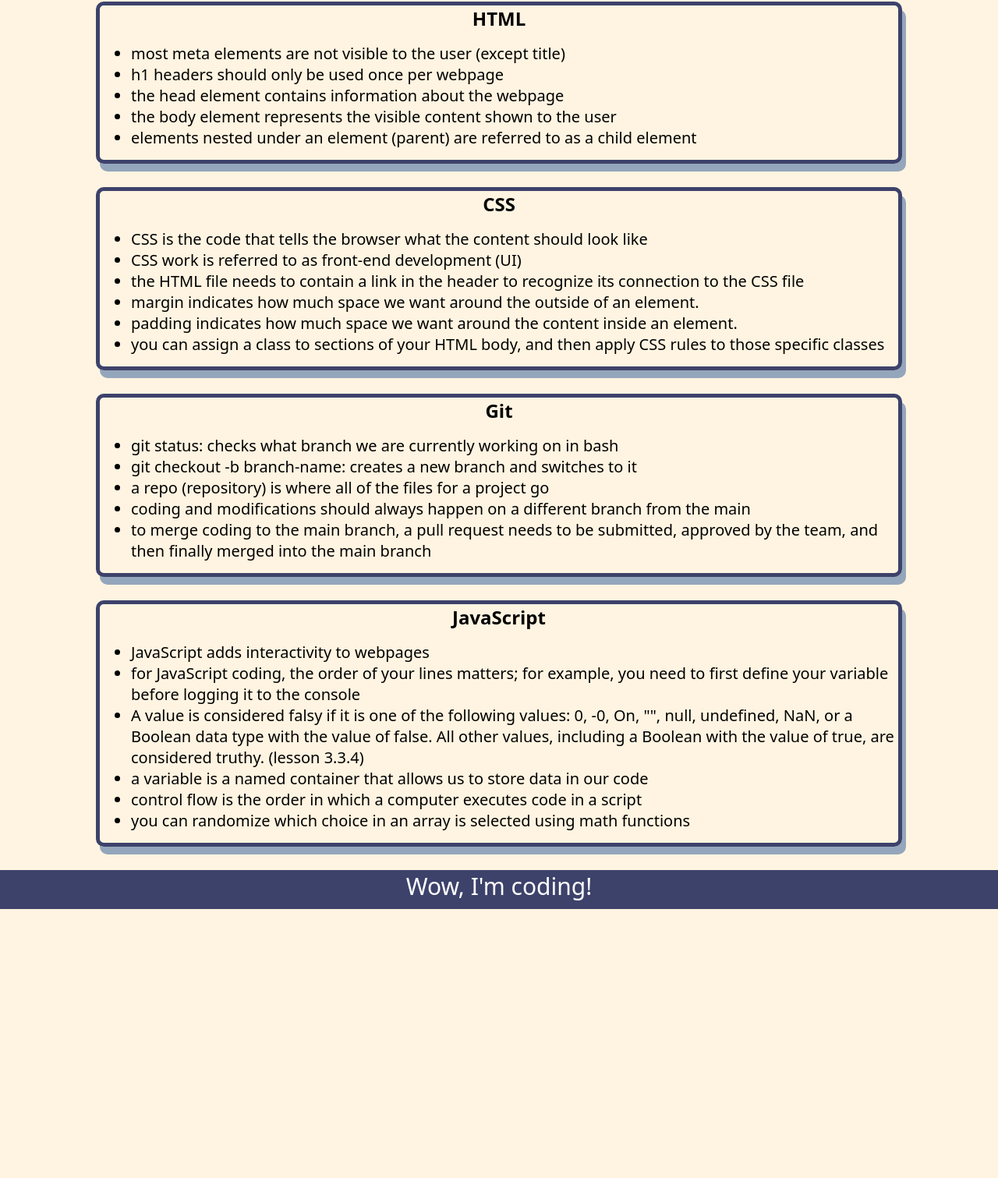
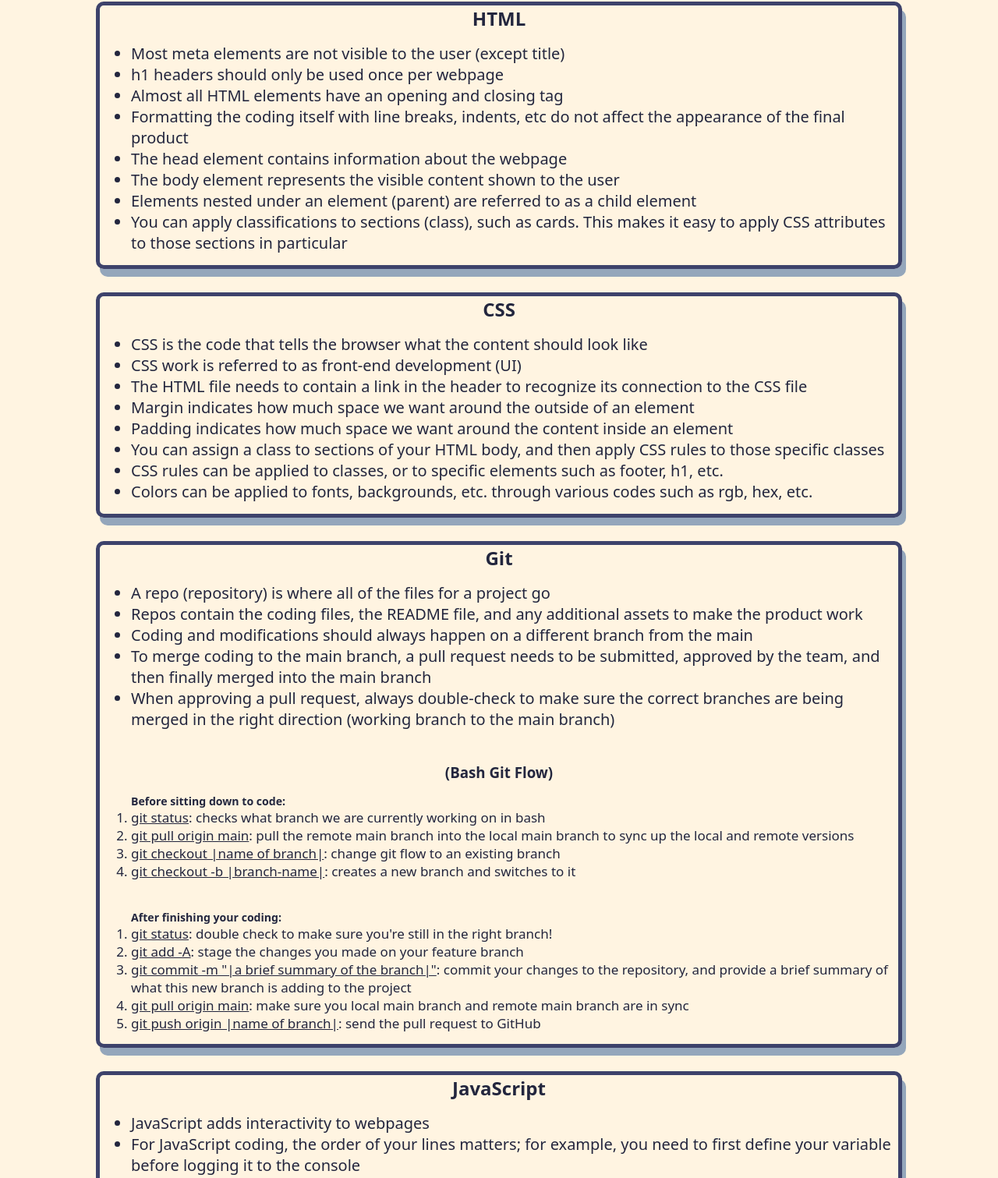
Before and after one commit to CollyLee/Prework-Study-Guide, a plain HTML site: page index.html in a window 1280 px wide. Shown: the part 278-1789 px from the top of the page at 78% size. Before the commit the page ends 1444 px from the top, so only its background shows below. Drawn offline with Linux system fonts and the light colour scheme.

Commit message:
wrote the README as well as made some final additions to the notes in the HTML file

```diff
--- a/assets/style.css
+++ b/assets/style.css
@@ -19,13 +19,15 @@ footer {
 }
 
 h1,
-h2 {
+h2,
+h3,
+h4 {
     text-align: center;
 }
 
 body {
     background-color: #FFF4e1;
-    color: rgb(0, 0, 0);
+    color: #23263e;
 }
 
 img {
@@ -43,6 +45,13 @@ ul {
     margin: 15px auto;
 }
 
+
+ol {
+    padding-left: 40px;
+    font-size: 17px;
+    margin: 15px auto;
+}
+
 p {
     text-align: center;
     font-size: 30px;
--- a/index.html
+++ b/index.html
@@ -20,11 +20,14 @@
       <section class="card" id="html-section">
         <h2>HTML</h2>
      <ul>
-       <li>most meta elements are not visible to the user (except title)</li>
+       <li>Most meta elements are not visible to the user (except title)</li>
        <li>h1 headers should only be used once per webpage</li>
-       <li>the head element contains information about the webpage</li>
-       <li>the body element represents the visible content shown to the user</li>
-       <li>elements nested under an element (parent) are referred to as a child element</li>
+       <li>Almost all HTML elements have an opening and closing tag</li>
+       <li>Formatting the coding itself with line breaks, indents, etc do not affect the appearance of the final product</li>
+       <li>The head element contains information about the webpage</li>
+       <li>The body element represents the visible content shown to the user</li>
+       <li>Elements nested under an element (parent) are referred to as a child element</li>
+       <li>You can apply classifications to sections (class), such as cards. This makes it easy to apply CSS attributes to those sections in particular</li>
      </ul>
       </section>
       <section class="card" id="css-section">
@@ -32,33 +35,58 @@
       <ul>
         <li>CSS is the code that tells the browser what the content should look like</li>
         <li>CSS work is referred to as front-end development (UI)</li>
-        <li>the HTML file needs to contain a link in the header to recognize its connection to the CSS file</li>
-        <li>margin indicates how much space we want around the outside of an element.</li>
-        <li>padding indicates how much space we want around the content inside an element.</li>
-        <li>you can assign a class to sections of your HTML body, and then apply CSS rules to those specific classes</li>
+        <li>The HTML file needs to contain a link in the header to recognize its connection to the CSS file</li>
+        <li>Margin indicates how much space we want around the outside of an element</li>
+        <li>Padding indicates how much space we want around the content inside an element</li>
+        <li>You can assign a class to sections of your HTML body, and then apply CSS rules to those specific classes</li>
+        <li>CSS rules can be applied to classes, or to specific elements such as footer, h1, etc.</li>
+        <li>Colors can be applied to fonts, backgrounds, etc. through various codes such as rgb, hex, etc.</li>
       </ul>
       </section>
 
       <section class="card" id="git-section">
         <h2>Git</h2>
         <ul>
-          <li>git status: checks what branch we are currently working on in bash</li>
-          <li>git checkout -b branch-name: creates a new branch and switches to it</li>
-          <li>a repo (repository) is where all of the files for a project go</li>
-          <li>coding and modifications should always happen on a different branch from the main</li>
-          <li>to merge coding to the main branch, a pull request needs to be submitted, approved by the team, and then finally merged into the main branch</li>
+
+          <li>A repo (repository) is where all of the files for a project go</li>
+          <li>Repos contain the coding files, the README file, and any additional assets to make the product work</li>
+          <li>Coding and modifications should always happen on a different branch from the main</li>
+          <li>To merge coding to the main branch, a pull request needs to be submitted, approved by the team, and then finally merged into the main branch</li>
+          <li>When approving a pull request, always double-check to make sure the correct branches are being merged in the right direction (working branch to the main branch)</li>
+          <br>
+
         </ul>
+          <h3> (Bash Git Flow) </h3>
+        <ol>
+
+          <h5>Before sitting down to code:</h5>
+          <li><u>git status</u>: checks what branch we are currently working on in bash</li>
+          <li><u>git pull origin main</u>: pull the remote main branch into the local main branch to sync up the local and remote versions</li>
+          <li><u>git checkout |name of branch|</u>: change git flow to an existing branch</name></li>
+          <li><u>git checkout -b |branch-name|</u>: creates a new branch and switches to it</li> <br>
+        </ol>
+
+        <ol>
+        <h5>After finishing your coding:</h5>
+          <li><u>git status</u>: double check to make sure you're still in the right branch!</li>
+          <li><u>git add -A</u>: stage the changes you made on your feature branch</li>
+          <li><u>git commit -m "|a brief summary of the branch|"</u>: commit your changes to the repository, and provide a brief summary of what this new branch is adding to the project</li>
+          <li><u>git pull origin main</u>: make sure you local main branch and remote main branch are in sync</li>
+          <li><u>git push origin |name of branch|</u>: send the pull request to GitHub</li>
+
+
+        </ol>
       </section>
 
       <section class="card" id="javascript-section">
         <h2>JavaScript</h2>
           <ul>
             <li>JavaScript adds interactivity to webpages</li>
-            <li>for JavaScript coding, the order of your lines matters; for example, you need to first define your variable before logging it to the console</li>
+            <li>For JavaScript coding, the order of your lines matters; for example, you need to first define your variable before logging it to the console</li>
             <li>A value is considered falsy if it is one of the following values: 0, -0, On, "", null, undefined, NaN, or a Boolean data type with the value of false. All other values, including a Boolean with the value of true, are considered truthy. (lesson 3.3.4)</li>
-            <li>a variable is a named container that allows us to store data in our code</li>
-            <li>control flow is the order in which a computer executes code in a script</li>
-            <li>you can randomize which choice in an array is selected using math functions</li>
+            <li>A variable is a named "container" that allows us to store data in our code (in the case of this study guide, the variable is TOPICS, and the TOPICS variable contains HTML, CSS, Git, and JavaScript</li>
+            <li>Control flow is the order in which a computer executes code in a script</li>
+            <li>You can randomize which choice in an array is selected using MATH functions</li>
           </ul>
       </section>
     </main>
```
Also changed, not shown: 1 other file.
